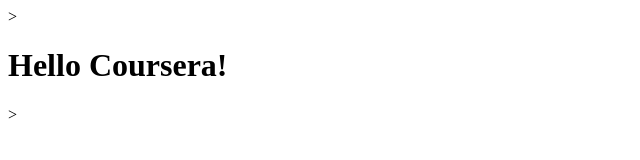
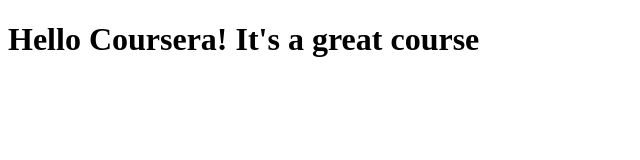
Before and after one commit to tpriban/My_project, a plain HTML site: page site/index.html in a window 1280 px wide. Shown: the whole page, without its empty margins (0-640 px from the left). Drawn offline with Linux system fonts and the light colour scheme.

Commit message:
Small addition to our page content.

```diff
--- a/site/index.html
+++ b/site/index.html
@@ -1,9 +1,9 @@
 <!DOCTYPE html>
 <html>
 <head>
-	<title>Hello Coursera!</title>>
+	<title>Hello Coursera!</title>
 </head>
 <body>
-<h1>Hello Coursera!</h1>>
+<h1>Hello Coursera! It's a great course</h1>
 </body>
 </html>
```
